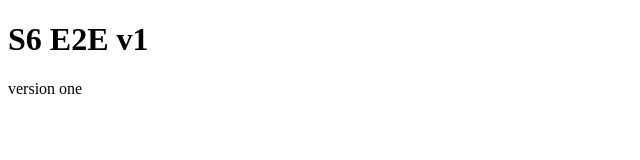
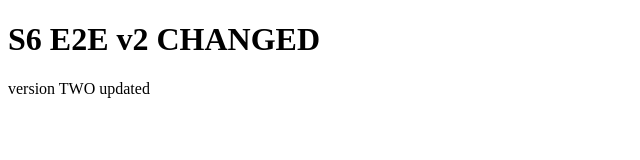
Before and after one commit to dfrysinger/shared-artifacts-public, a plain HTML site: page docs/s6-e2e-pages-20260627T031744Z-jofgtr/index.html in a window 1280 px wide. Shown: the whole page, without its empty margins (0-640 px from the left). Drawn offline with Linux system fonts and the light colour scheme.

Commit message:
share-artifact: publish index.html

```diff
--- a/docs/s6-e2e-pages-20260627T031744Z-jofgtr/index.html
+++ b/docs/s6-e2e-pages-20260627T031744Z-jofgtr/index.html
@@ -1 +1 @@
-<!doctype html><html><body><h1>S6 E2E v1</h1><p>version one</p></body></html>
+<!doctype html><html><body><h1>S6 E2E v2 CHANGED</h1><p>version TWO updated</p></body></html>
```
